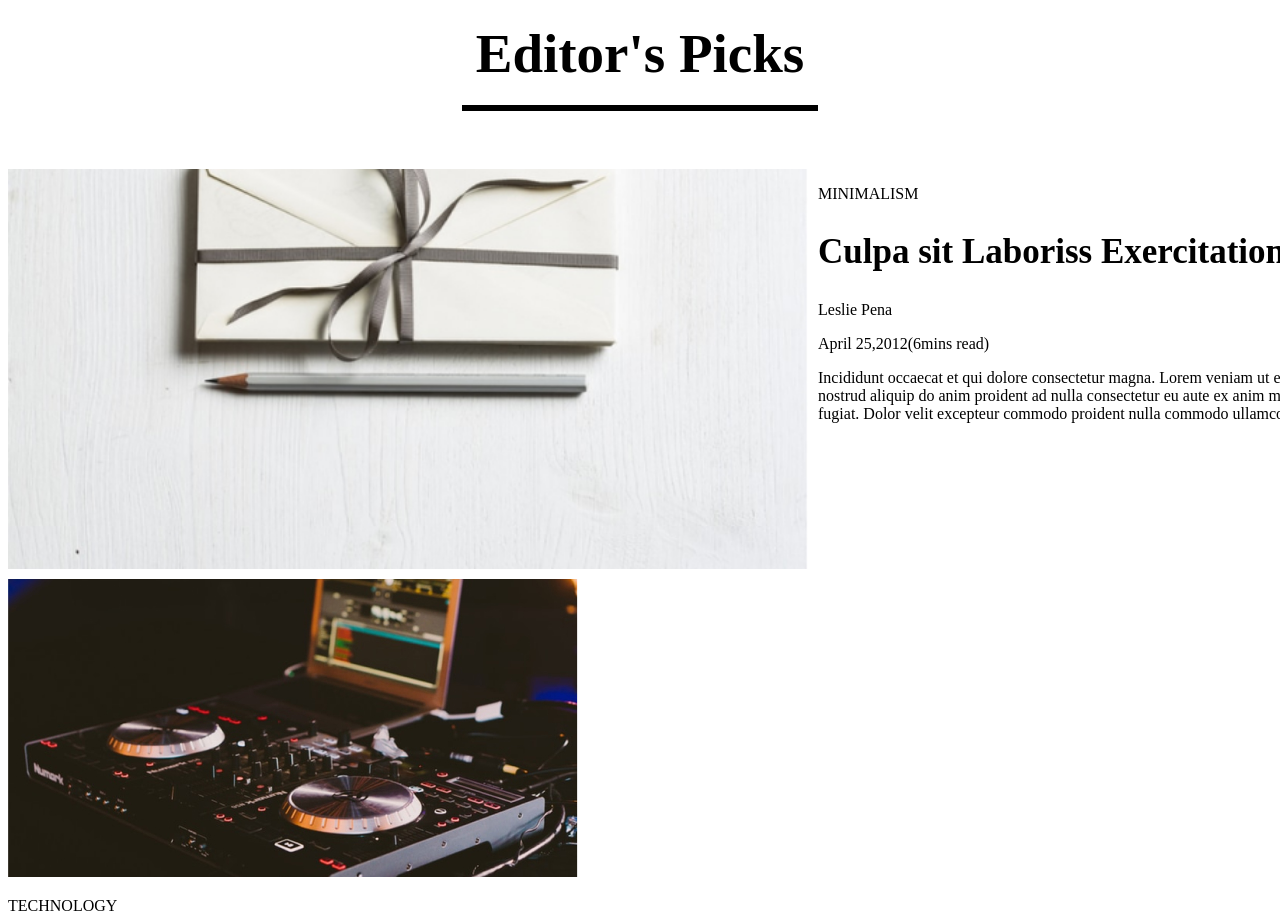
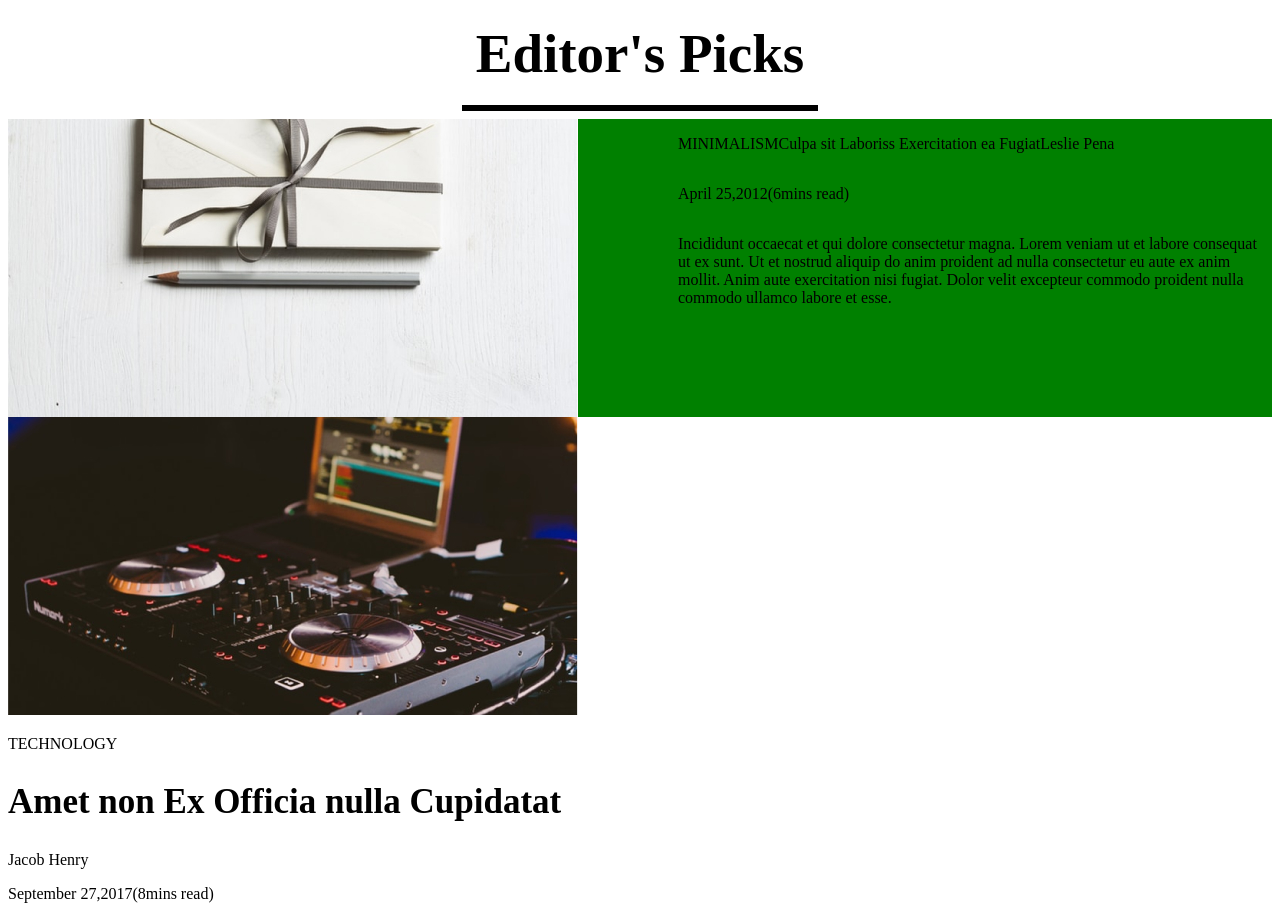
Before and after one commit to Temelerkl/Nuntium, a plain HTML site: page index.html in a window 1280 px wide. Shown: the part 858-1777 px from the top of the page. Drawn offline with Linux system fonts and the light colour scheme.

Commit message:
asdasfad

```diff
--- a/index.html
+++ b/index.html
@@ -53,19 +53,18 @@
       <hr />
       <div class="section-1">
         <img src="./Images/Kitap.jpg" class="Kitap" />
-        <div class="text-1">
-            <p >MINIMALISM</p>
-            <h2>Culpa sit Laboriss Exercitation ea Fugiat</h2>
-            <p>Leslie Pena</p>
-            <li>April 25,2012(6mins read)</li>
-            <p>
-              Incididunt occaecat et qui dolore consectetur magna. Lorem veniam
-              ut et labore consequat ut ex sunt. Ut et nostrud aliquip do anim
-              proident ad nulla consectetur eu aute ex anim mollit. Anim aute
-              exercitation nisi fugiat. Dolor velit excepteur commodo proident
-              nulla commodo ullamco labore et esse.
-            </p>
-          </div>
+        <div class="sag-taraf">
+          <p class="Kitap">MINIMALISM</p>
+          <p class="Kitap">Culpa sit Laboriss Exercitation ea Fugiat</p>
+          <p class="Kitap">Leslie Pena</p>
+          <p class="Kitap">April 25,2012(6mins read)</p>
+          <p class="Kitap paragraf">
+            Incididunt occaecat et qui dolore consectetur magna. Lorem veniam ut
+            et labore consequat ut ex sunt. Ut et nostrud aliquip do anim
+            proident ad nulla consectetur eu aute ex anim mollit. Anim aute
+            exercitation nisi fugiat. Dolor velit excepteur commodo proident
+            nulla commodo ullamco labore et esse.
+          </p>
         </div>
       </div>
       <div class="section-2">
--- a/style.css
+++ b/style.css
@@ -71,18 +71,13 @@ hr {
   border: 3px solid;
 }
 .section-1 {
-  width: 1500px;
-  margin: 0;
-  height: 350px;
-  padding-top: 50px;
+  background-color: green;
+  margin: auto;
+  display: flex;
 }
 .Kitap {
   float: left;
-  padding: 0 10px 10px 0;
-  width: 800px;
-  height: 400px;
 }
-.text-1 {
-  display: table-cell;
-  vertical-align: middle;
+.sag-taraf {
+  margin-left: 100px;
 }
```
